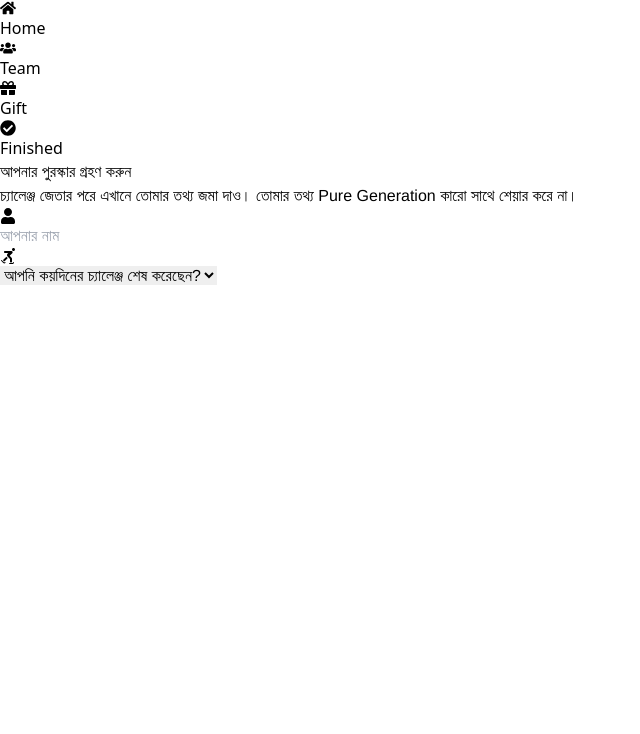
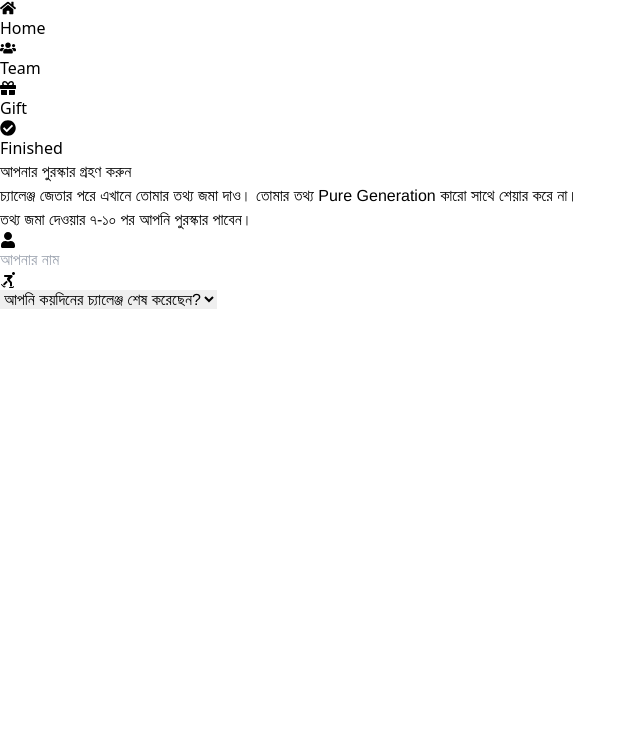
Before and after one commit to codebymojnu/pure-generation-frontend, a React (Vite) app: page /gift-form in a window 1280 px wide. Shown: the top 734 px of the page, without its empty margins (0-640 px from the left). Built offline with nearby package versions, Linux system fonts and the light colour scheme; a web font is replaced by a local one.

Commit message:
text-change

```diff
--- a/index.html
+++ b/index.html
@@ -3,8 +3,7 @@
 
 <head>
   <meta charset="UTF-8" />
-  <meta name="description"
-    content="https://pure-generation.vercel.app/ — তোমার স্বপ্ন, তোমার নিয়ন্ত্রণ, তোমার ভবিষ্যৎ" />
+  <meta name="description" content="PURE GENERATION — তোমার স্বপ্ন, তোমার নিয়ন্ত্রণ, তোমার ভবিষ্যৎ" />
   <meta name="keywords" content="তোমার স্বপ্ন, তোমার নিয়ন্ত্রণ, তোমার ভবিষ্যৎ" />
   <meta name="viewport" content="width=device-width, initial-scale=1.0" />
   <title>Pure Generation</title>
--- a/src/components/GiftForm.jsx
+++ b/src/components/GiftForm.jsx
@@ -109,6 +109,10 @@ function GiftForm() {
       <p className="text-lg text-gray-600 text-center mb-8">
         চ্যালেঞ্জ জেতার পরে এখানে তোমার তথ্য জমা দাও। তোমার তথ্য Pure Generation
         কারো সাথে শেয়ার করে না।
+      </p>
+      <p className="text-sm text-gray-600 text-center mb-8">
+        {" "}
+        তথ্য জমা দেওয়ার ৭-১০ পর আপনি পুরস্কার পাবেন।
       </p>
       <p className="text-md text-red-500 text-center">
         {error ? error : successMessage}
```
